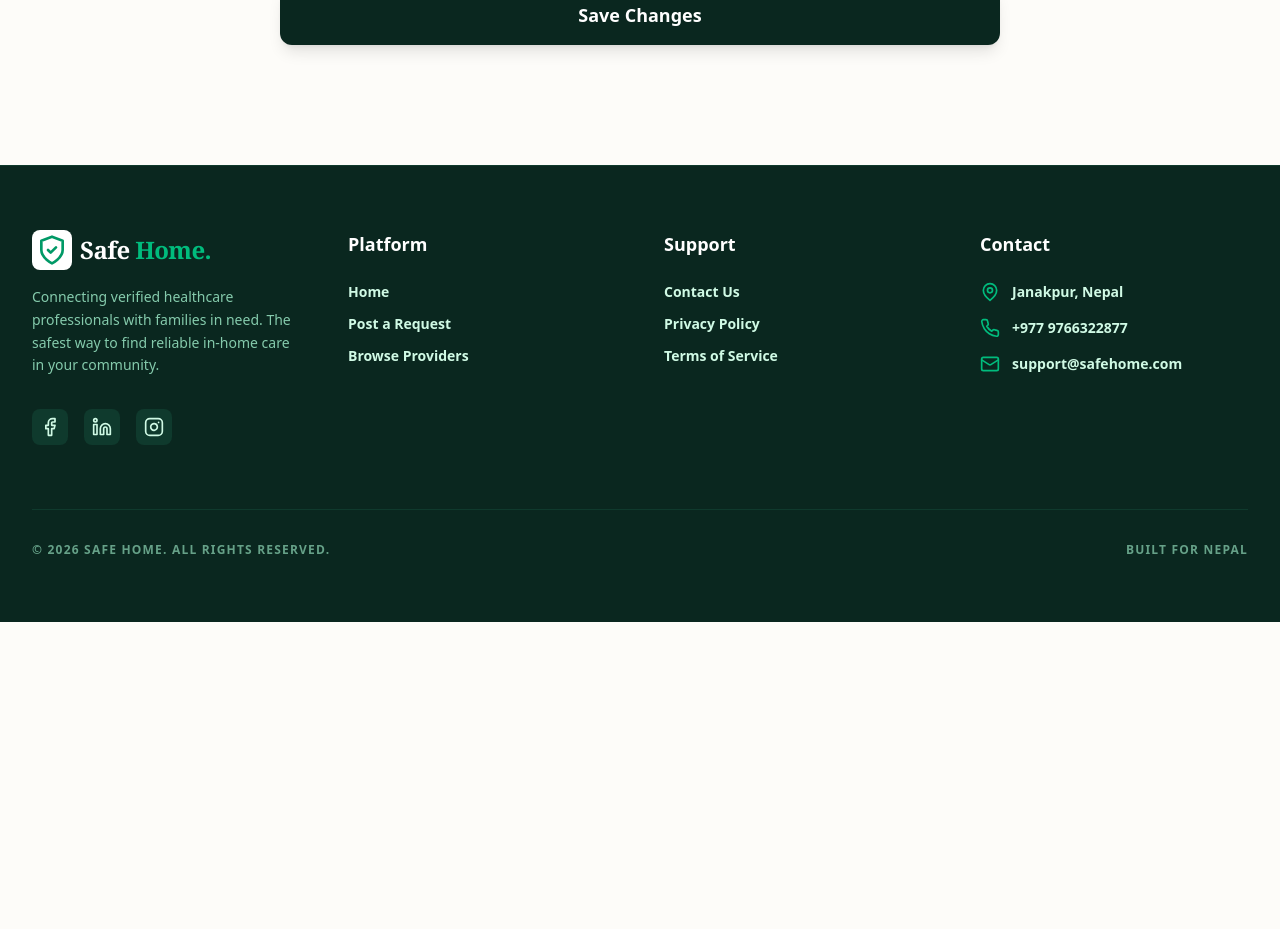
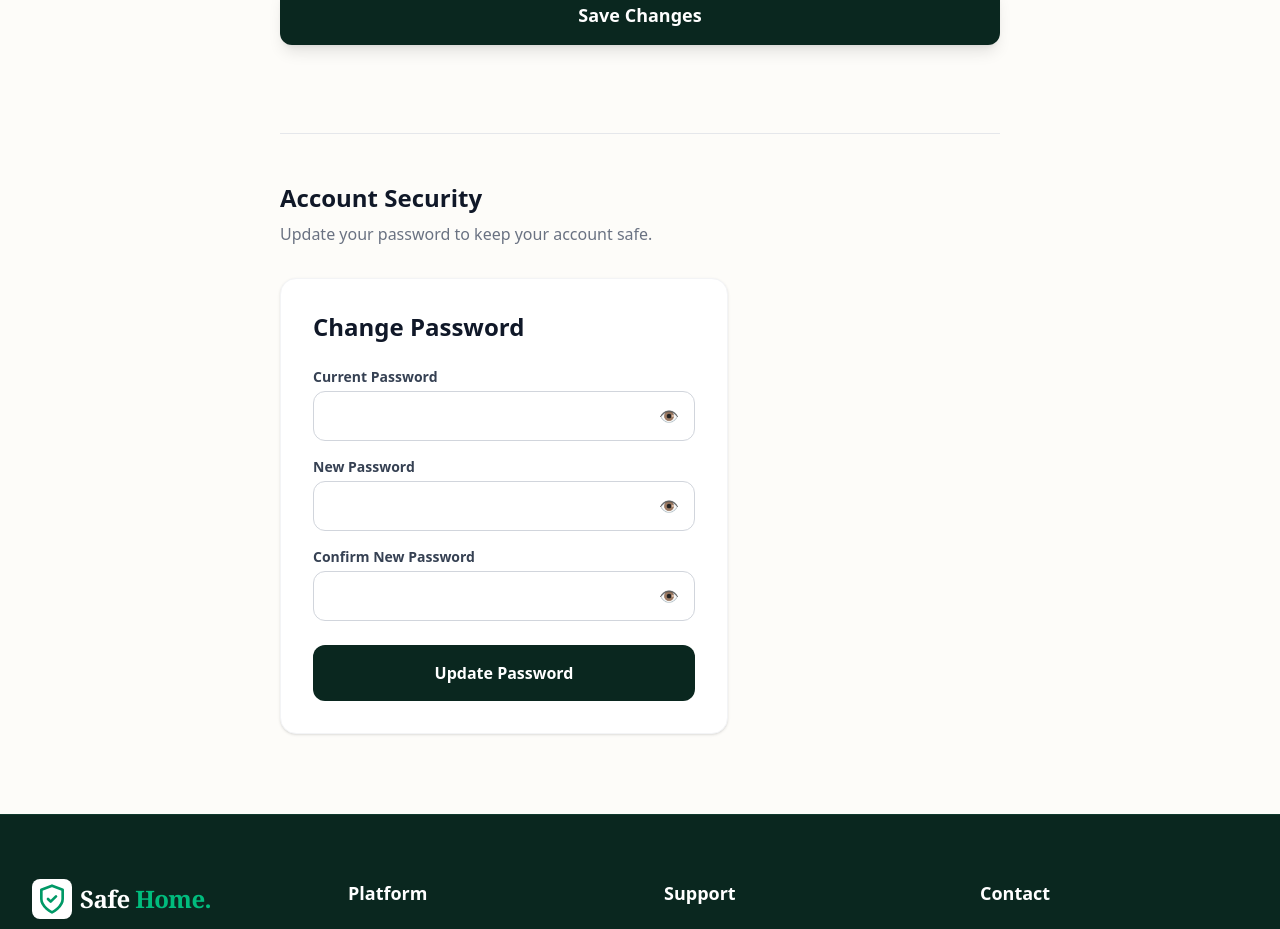
Before and after one commit to sahxrahul-del/safe-website, a Next.js app: page /profile in a window 1280 px wide. Shown: the part 1280-2209 px from the top of the page. Before the commit the page ends 1902 px from the top, so only its background shows below. Built offline with nearby package versions, Linux system fonts and the light colour scheme; no server answers; the database is empty; sample sign-in values are in the browser's storage.

Commit message:
Change password changes...

```diff
--- a/src/app/profile/page.js
+++ b/src/app/profile/page.js
@@ -13,6 +13,7 @@ import { auth, db, storage } from '../../lib/firebase';
 import { onAuthStateChanged } from 'firebase/auth';
 import { doc, getDoc, setDoc } from 'firebase/firestore';
 import { ref, uploadBytesResumable, getDownloadURL } from 'firebase/storage';
+import ChangePassword from '@/components/ChangePassword';
 
 export default function Profile() {
   const router = useRouter();
@@ -426,6 +427,20 @@ export default function Profile() {
             </button>
           </div>
         </form>
+        {/* NEW SECTION: SECURITY & PASSWORD */}
+        {!isSetup && !isGoogleLogin && (
+          <div className="mt-12 pt-12 border-t border-gray-200">
+            <div className="mb-8">
+              <h2 className="text-2xl font-black text-gray-900">Account Security</h2>
+              <p className="text-gray-500 mt-2 font-medium">Update your password to keep your account safe.</p>
+            </div>
+
+            {/* The ChangePassword component you created earlier */}
+            <div className="flex justify-center md:justify-start">
+              <ChangePassword />
+            </div>
+          </div>
+        )}
       </main>
     </div>
   );
--- /dev/null
+++ b/src/components/ChangePassword.js
@@ -0,0 +1,126 @@
+"use client";
+
+import { useState } from 'react';
+import { auth } from '@/lib/firebase';
+import { EmailAuthProvider, reauthenticateWithCredential, updatePassword } from 'firebase/auth';
+
+export default function ChangePassword() {
+  const [currentPassword, setCurrentPassword] = useState('');
+  const [newPassword, setNewPassword] = useState('');
+  const [confirmPassword, setConfirmPassword] = useState('');
+  const [error, setError] = useState('');
+  const [success, setSuccess] = useState('');
+  const [loading, setLoading] = useState(false);
+
+  // NEW: State for toggling password visibility
+  const [showPassword, setShowPassword] = useState({ current: false, new: false, confirm: false });
+
+  const toggleVisibility = (field) => {
+    setShowPassword(prev => ({ ...prev, [field]: !prev[field] }));
+  };
+
+  const handleChangePassword = async (e) => {
+    e.preventDefault();
+    setError('');
+    setSuccess('');
+
+    if (newPassword !== confirmPassword) {
+      return setError("New passwords do not match.");
+    }
+    if (newPassword.length < 6) {
+      return setError("New password must be at least 6 characters.");
+    }
+
+    setLoading(true);
+
+    try {
+      const user = auth.currentUser;
+      if (!user) throw new Error("No user is logged in.");
+
+      const credential = EmailAuthProvider.credential(user.email, currentPassword);
+      await reauthenticateWithCredential(user, credential);
+      await updatePassword(user, newPassword);
+
+      setSuccess("Your password has been successfully updated!");
+      setCurrentPassword('');
+      setNewPassword('');
+      setConfirmPassword('');
+
+    } catch (err) {
+      console.error(err);
+      setError(err.code === 'auth/wrong-password' ? "Current password is incorrect." : "Failed to update password.");
+    } finally {
+      setLoading(false);
+    }
+  };
+
+  const inputContainerClass = "relative";
+  const inputClass = "w-full border border-gray-300 rounded-xl px-4 py-3 pr-12 focus:outline-none focus:border-emerald-500 font-medium text-gray-900";
+  const eyeIconClass = "absolute right-4 top-1/2 -translate-y-1/2 text-gray-400 hover:text-emerald-600 transition cursor-pointer";
+
+  return (
+    <div className="bg-white p-8 rounded-2xl shadow-sm border border-gray-100 max-w-md w-full">
+      <h2 className="text-2xl font-bold text-gray-900 mb-6">Change Password</h2>
+
+      {error && <div className="mb-6 p-4 bg-red-50 text-red-600 rounded-xl text-sm font-bold">{error}</div>}
+      {success && <div className="mb-6 p-4 bg-emerald-50 text-emerald-700 rounded-xl text-sm font-bold">{success}</div>}
+
+      <form onSubmit={handleChangePassword} className="space-y-4">
+        {/* Current Password */}
+        <div>
+          <label className="block text-sm font-bold text-gray-700 mb-1">Current Password</label>
+          <div className={inputContainerClass}>
+            <input
+              type={showPassword.current ? "text" : "password"}
+              value={currentPassword}
+              onChange={(e) => setCurrentPassword(e.target.value)}
+              className={inputClass}
+              required
+            />
+            <button type="button" onClick={() => toggleVisibility('current')} className={eyeIconClass}>
+              {showPassword.current ? "🙈" : "👁️"}
+            </button>
+          </div>
+        </div>
+
+        {/* New Password */}
+        <div>
+          <label className="block text-sm font-bold text-gray-700 mb-1">New Password</label>
+          <div className={inputContainerClass}>
+            <input
+              type={showPassword.new ? "text" : "password"}
+              value={newPassword}
+              onChange={(e) => setNewPassword(e.target.value)}
+              className={inputClass}
+              required
+            />
+            <button type="button" onClick={() => toggleVisibility('new')} className={eyeIconClass}>
+              {showPassword.new ? "🙈" : "👁️"}
+            </button>
+          </div>
+        </div>
+
+        {/* Confirm New Password */}
+        <div>
+          <label className="block text-sm font-bold text-gray-700 mb-1">Confirm New Password</label>
+          <div className={inputContainerClass}>
+            <input
+              type={showPassword.confirm ? "text" : "password"}
+              value={confirmPassword}
+              onChange={(e) => setConfirmPassword(e.target.value)}
+              className={inputClass}
+              required
+            />
+            <button type="button" onClick={() => toggleVisibility('confirm')} className={eyeIconClass}>
+              {showPassword.confirm ? "🙈" : "👁️"}
+            </button>
+          </div>
+        </div>
+
+        <button type="submit" disabled={loading} className="w-full bg-[#0a271f] text-white py-4 rounded-xl font-bold hover:bg-emerald-800 transition disabled:opacity-70 mt-2">
+          {loading ? "Updating..." : "Update Password"}
+        </button>
+      </form>
+    </div>
+  );
+}
```
